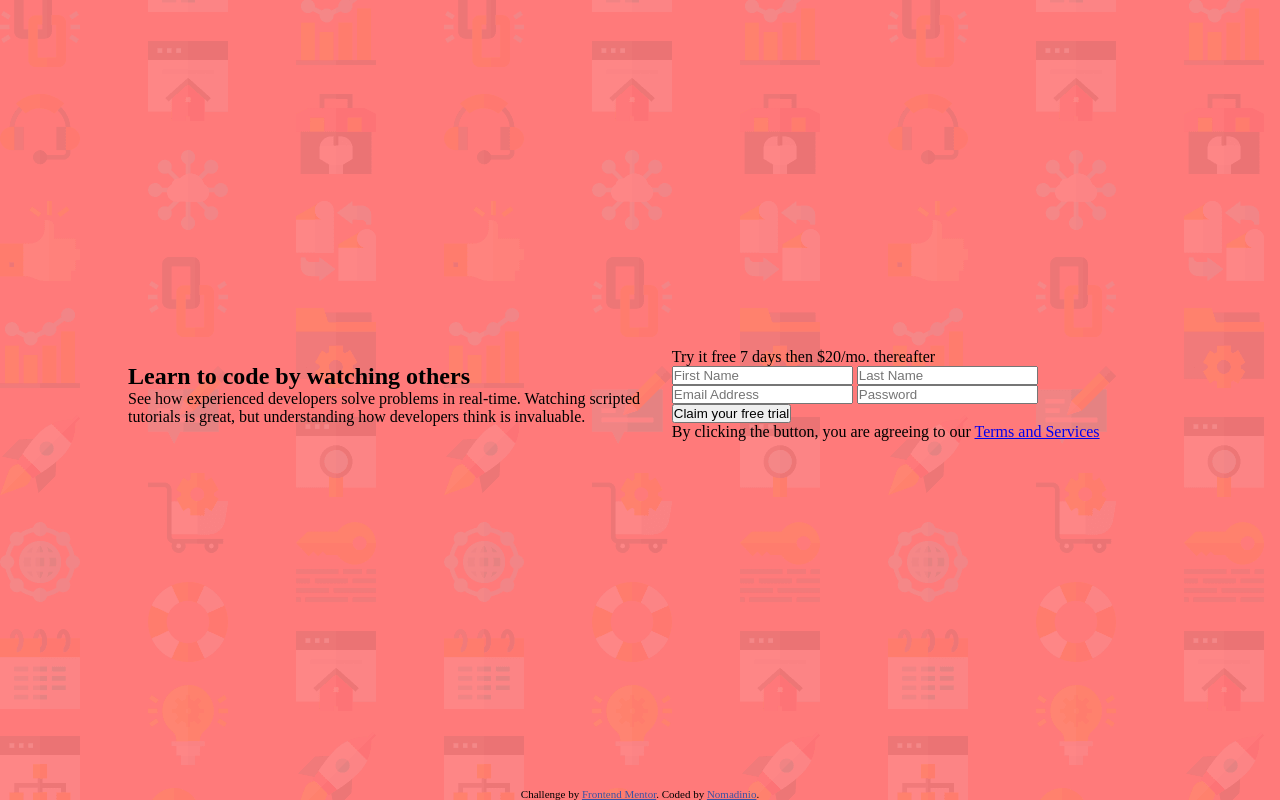
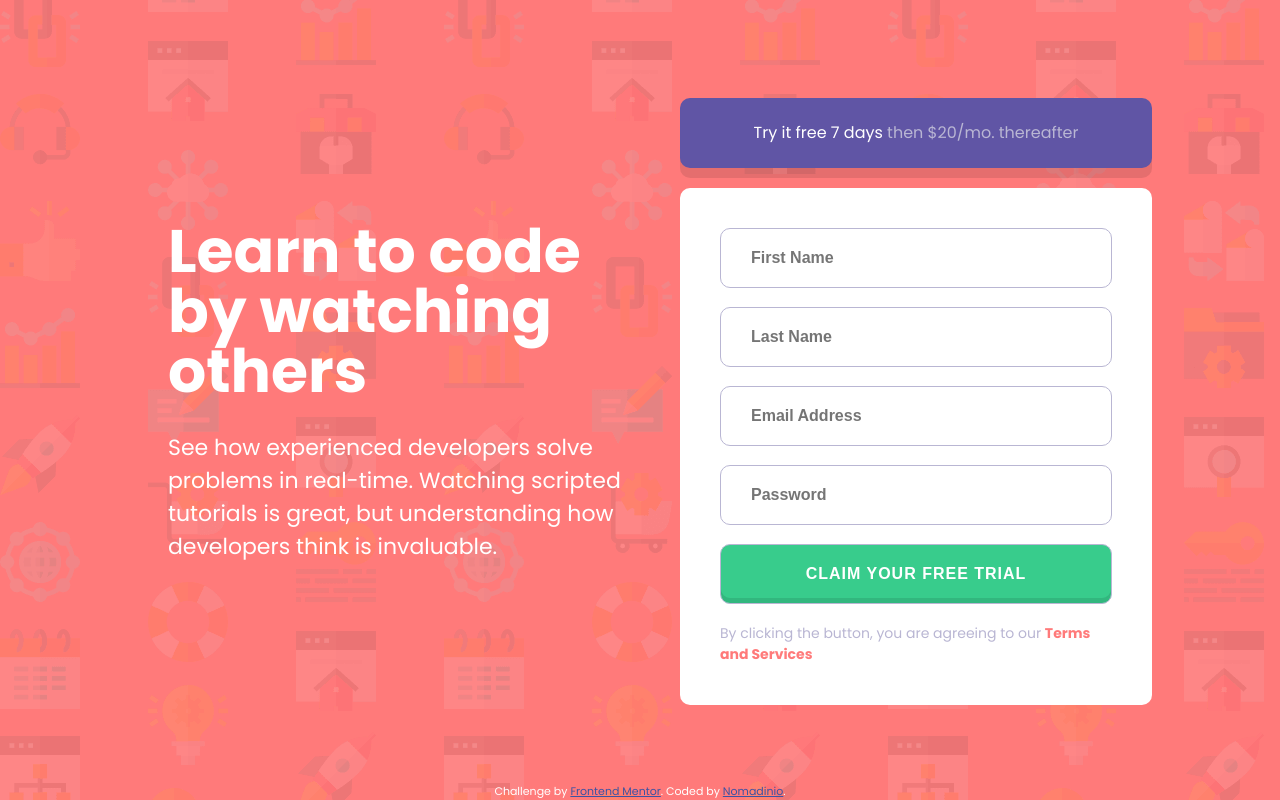
Before and after one commit to Nomadinio0/intro-component-with-signup-form-master, a plain HTML site: page index.html in a window 1280 px wide. Drawn offline with Linux system fonts and the light colour scheme.

Commit message:
Desktop html + css structure

```diff
--- a/index.html
+++ b/index.html
@@ -15,13 +15,13 @@
 <body>
   <div class="container">
     <div class="container_one">
-      <h2 class="heading">Learn to code by watching others</h2>
-      <p class="description">See how experienced developers solve problems in real-time. Watching scripted tutorials is
+      <h1 class="heading">Learn to code by watching others</h1>
+      <p>See how experienced developers solve problems in real-time. Watching scripted tutorials is
         great,
         but understanding how developers think is invaluable.</p>
     </div>
     <div class="container_two">
-      <p class="trial">Try it free 7 days then $20/mo. thereafter</p>
+      <p class="trial">Try it free 7 days <span>then $20/mo. thereafter</span></p>
       <div class="form">
         <input type="text" name="" id="" placeholder="First Name">
         <input type="text" name="" id="" placeholder="Last Name">
@@ -29,7 +29,7 @@
         <input type="password" name="" id="" placeholder="Password">
         <button class="formBtn">Claim your free trial</button>
         <p>By clicking the button, you are agreeing to our
-          <a href="tos">Terms and Services</a>
+          <a href="#">Terms and Services</a>
         </p>
       </div>
     </div>
--- a/scss/style.scss
+++ b/scss/style.scss
@@ -20,6 +20,9 @@ body {
 	height: 100vh;
 	background: url('/images/bg-intro-desktop.png') $red;
 	background-size: cover;
+	font-family: 'Poppins', sans-serif;
+	font-size: 16px;
+	color: white;
 
 	.container {
 		display: flex;
@@ -28,5 +31,94 @@ body {
 		margin: auto;
 		width: 80%;
 		height: 800px;
+
+		&_one {
+			width: 50%;
+			margin: 40px;
+
+			.heading {
+				margin-bottom: 30px;
+				font-size: 60px;
+				line-height: 60px;
+			}
+
+			p {
+				font-size: 22px;
+			}
+		}
+
+		&_two {
+			display: flex;
+			flex-direction: column;
+			width: 50%;
+			height: 80%;
+
+			.trial {
+				margin: 20px 0;
+				height: 70px;
+				width: 100%;
+				text-align: center;
+				line-height: 70px;
+				background-color: $blue;
+				border-radius: 10px;
+				box-shadow: 0px 10px 0px 0px rgba(0, 0, 0, 0.1);
+				cursor: pointer;
+
+				span {
+					color: $grayishBlue;
+				}
+			}
+
+			.form {
+				display: flex;
+				flex-direction: column;
+				justify-content: space-between;
+				align-items: center;
+				height: 100%;
+				padding: 40px;
+				background-color: #fff;
+				border-radius: 10px;
+
+				input {
+					padding-left: 30px;
+					font-size: 16px;
+					font-weight: 600;
+				}
+
+				.formBtn {
+					cursor: pointer;
+					background-color: $green;
+					text-transform: uppercase;
+					color: white;
+					font-size: 16px;
+					font-weight: bold;
+					letter-spacing: 1px;
+					box-shadow: inset 0px -5px 0px 0px rgba(0, 0, 0, 0.1);
+
+					&:active {
+						background-color: hsl(154, 59%, 70%);
+					}
+				}
+
+				input,
+				.formBtn {
+					width: 100%;
+					height: 60px;
+					border: 1px solid $grayishBlue;
+					border-radius: 10px;
+				}
+
+				p {
+					color: $grayishBlue;
+					font-size: 14px;
+
+					a {
+						color: $red;
+						text-decoration: none;
+						font-weight: bold;
+					}
+				}
+			}
+		}
 	}
 }
```
Also changed, not shown: css/style.css, scss/_colors.scss (line endings or trailing spaces), 1 other file.
